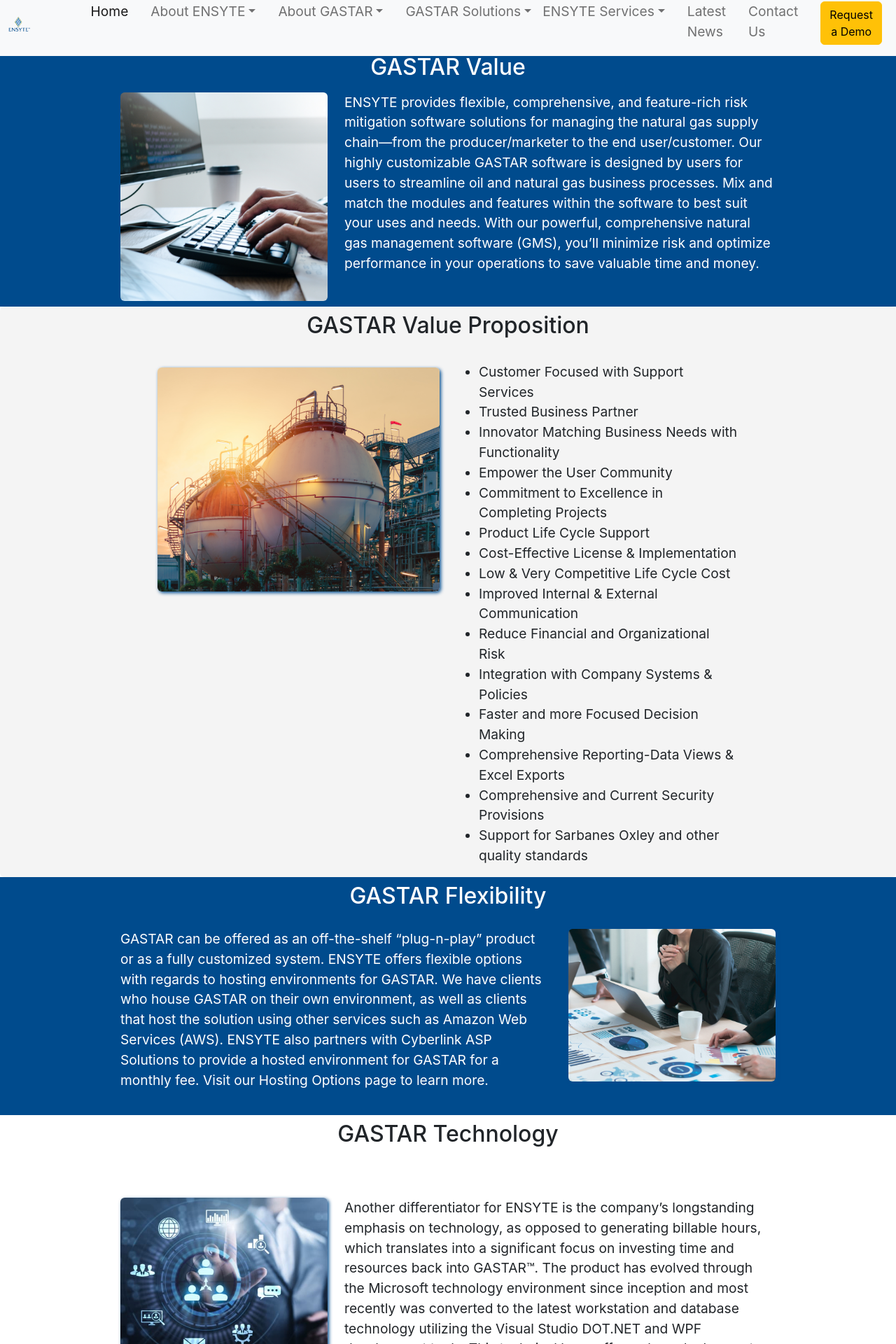
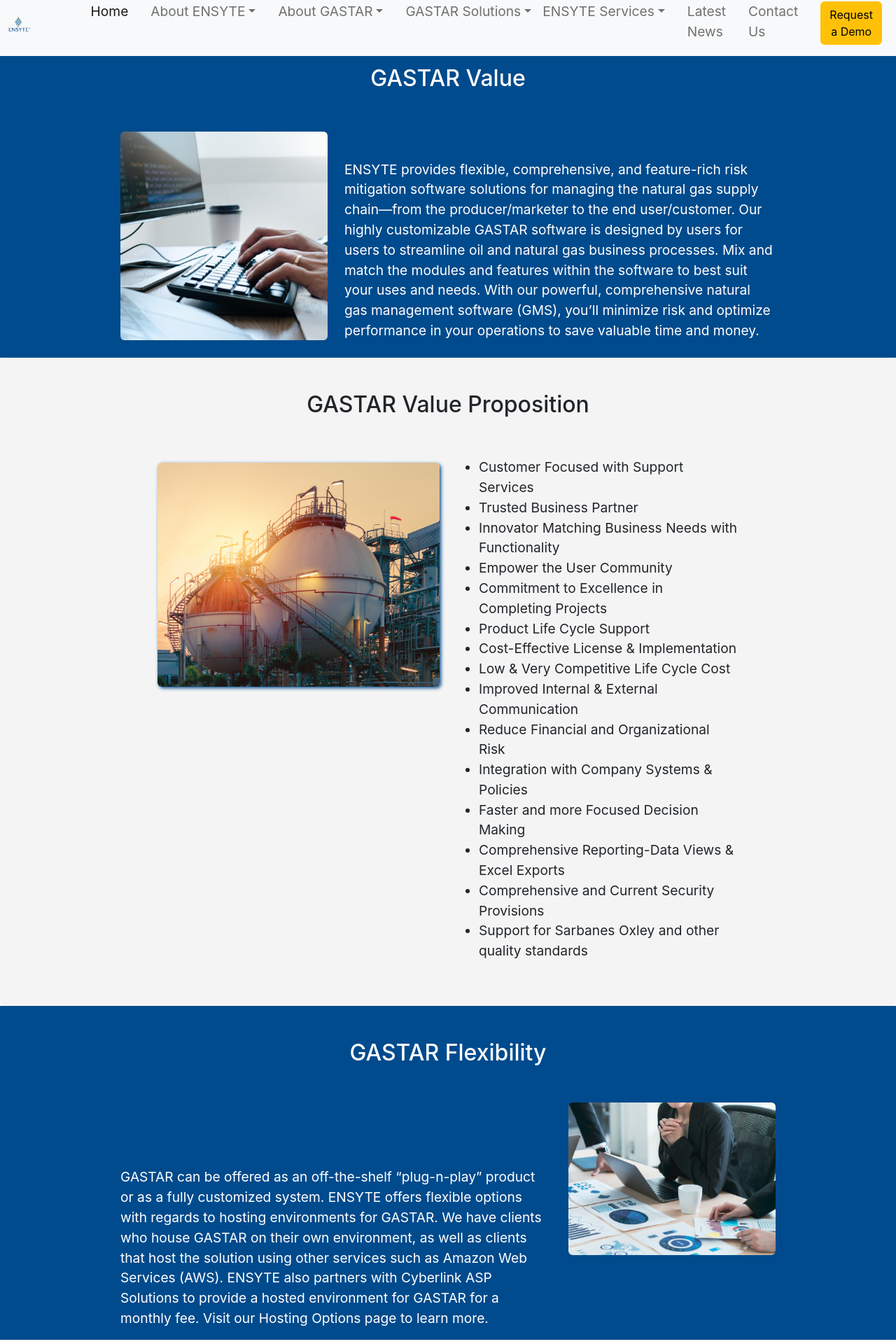
Before and after one commit to JeffGoji/React-Ensyte-Website, a React (Create React App) app: page /gastar-value in a window 1280 px wide. Shown: the part 14-1934 px from the top of the page at 70% size. Built offline with nearby package versions, Linux system fonts and the light colour scheme.

Commit message:
styling refractor

```diff
--- a/src/components/GastarSolutions/RetailGas.js
+++ b/src/components/GastarSolutions/RetailGas.js
@@ -19,7 +19,7 @@ const RetailGas = () => {
                 <div className="col-lg-2 col-sm-12 text-center">
                     <img src={image1} alt="Product" className=' img-fluid m-2 rounded imgShadow' style={{ maxHeight: "300px" }} />
                 </div>
-                <div className="col-lg-8 col-md-12 col-sm-12 text-justify">
+                <div className="col-lg-8 col-md-12 col-sm-12 text-justify mt-5">
                     <p>GASTAR provides an integrated pipeline transportation solution to support all transaction-related aspects of Shipper/Transporter business practices in compliance with NAESB standards. The solution includes a Customer Relationship Management (CRM) Module, which houses all customer information and works in tandem with a Contracts Management Module to manage all city gate suppliers, marketers, pooling tariff structures, LDC transportation customers, and any other business parties.
                     </p>
                 </div>
--- a/src/components/pages/Flex.js
+++ b/src/components/pages/Flex.js
@@ -3,9 +3,9 @@ import value2 from '../../assets/img/gas-producer.jpg'
 function Flex(props) {
     return (
         <div className="row blue-bg text-white justify-content-center align-self-center blue-team">
-            <h2 className='text-center mb-4 mt-2'>GASTAR Flexibility</h2>
-            <div className="col-lg-6 col-sm-12 mt-1 ">
-                <p>GASTAR can be offered as an off-the-shelf “plug-n-play” product or as a fully customized system. ENSYTE offers flexible options with regards to hosting environments for GASTAR. We have clients who house GASTAR on their own environment, as well as clients that host the solution using other services such as Amazon Web Services (AWS). ENSYTE also partners with Cyberlink ASP Solutions to provide a hosted environment for GASTAR for a monthly fee. Visit our Hosting Options page to learn more.</p>
+            <h2 className='text-center mb-5 mt-5'>GASTAR Flexibility</h2>
+            <div className="col-lg-6 col-sm-12 mt-5 ">
+                <p className='mt-5'>GASTAR can be offered as an off-the-shelf “plug-n-play” product or as a fully customized system. ENSYTE offers flexible options with regards to hosting environments for GASTAR. We have clients who house GASTAR on their own environment, as well as clients that host the solution using other services such as Amazon Web Services (AWS). ENSYTE also partners with Cyberlink ASP Solutions to provide a hosted environment for GASTAR for a monthly fee. Visit our Hosting Options page to learn more.</p>
             </div>
             <div className="col-lg-3 col-sm-12 text-center">
                 <img src={value2} alt="Product" className='mt-1 mb-5 img-fluid rounded imgShadow' />
--- a/src/components/pages/GasStarOverview.js
+++ b/src/components/pages/GasStarOverview.js
@@ -59,7 +59,7 @@ const GasSupply = () => {
             {/* </div> */}
 
 
-            <div className="row">
+            <div className="row mt-5 bg-lighter-grey">
                 <div className="col-lg-6 col-sm-12 text-center">
                     <img src={devTeam} alt="Dev Support" className='mt-5 mb-5 rounded img-fluid imgShadow' style={{ maxHeight: "300px" }} />
                 </div>
--- a/src/components/pages/GastarHosting.js
+++ b/src/components/pages/GastarHosting.js
@@ -18,7 +18,7 @@ const GastarHosting = () => {
                 {/* <div className="col-lg-6 col-sm-12 text-center">
                     <img src={img1} alt="Hosting Options" className='img-fluid rounded-3 mb-5 imgShadow' style={{ maxWidth: "90%" }} />
                 </div> */}
-                <div className="col-lg-10 col-sm-12 text-justify">
+                <div className="col-lg-10 col-sm-12 text-justify mb-5">
                     <div className="card border-2 mb-3 cardshadow rounded-4">
                         <div className="card-header blue-bg"><h3 className="card-title text-center text-white">GASTAR Hosting Options</h3></div>
                         <div className="card-body bg-white">
@@ -82,7 +82,7 @@ const GastarHosting = () => {
                 <h2 className="text-center text-white mt-2 mb-2">ENSYTE Hosted Environment Security Protocols</h2>
             </div>
 
-            <div className='row justify-content-center bg-lighter-grey'>
+            <div className='row justify-content-center bg-lighter-grey mb-5'>
 
                 <div className="col-lg-6 col-sm-12 text-center">
                     <img src={img2} alt="ENSYTE Hosted Environment Security Protocols" className='img-fluid' style={{ maxWidth: "90%" }} />
--- a/src/components/pages/GastarValue.js
+++ b/src/components/pages/GastarValue.js
@@ -13,7 +13,7 @@ const GasSupply = () => {
     }, []);
 
     return (
-        <div className="container-fluid bg-white">
+        <div className="container-fluid">
             <Value />
             <Value2 />
             <Flex />
--- a/src/components/pages/Tech1.js
+++ b/src/components/pages/Tech1.js
@@ -2,14 +2,14 @@ import devTeam from '../../assets/img/customized-solutions-02.jpg'
 
 function Tech1(props) {
     return (
-        <div className="row mt-2 justify-content-center align-self-center">
-            <h2 className='text-center mb-4'>GASTAR Technology</h2>
+        <div className="row mt-5 justify-content-center align-self-center">
+            <h2 className='text-center mb-5'>GASTAR Technology</h2>
             <div className="col-lg-3 col-sm-12 text-center">
                 <img src={devTeam} alt="Dev Support" className='mt-5 mb-5 rounded img-fluid imgShadow' style={{ maxHeight: "300px" }} />
             </div>
             <div className="col-lg-6 col-sm-12 text-justify mt-5 mb-4 justify-content-end">
 
-                <p>
+                <p className='mt-5'>
                     Another differentiator for ENSYTE is the company’s longstanding emphasis on technology, as opposed to generating billable hours, which translates into a significant focus on investing time and resources back into GASTAR™. The product has evolved through the Microsoft technology environment since inception and most recently was converted to the latest workstation and database technology utilizing the Visual Studio DOT.NET and WPF development tools. This technical base offers a long deployment life with minimal annual resource allocations for upgrades. Full adherence to the Microsoft software development and deployment tool sets assures the GASTAR™ client of long-term deployment and return on investment.</p>
             </div>
         </div>
--- a/src/components/pages/Value.js
+++ b/src/components/pages/Value.js
@@ -4,11 +4,11 @@ import value2 from '../../assets/img/gastar-value.png'
 function Value(props) {
     return (
         <div className="row blue-bg blue-pc text-white justify-content-center align-self-center mt-2">
-            <h2 className='text-center'>GASTAR Value</h2>
+            <h2 className='text-center mb-5 mt-3'>GASTAR Value</h2>
             <div className="col-lg-3 col-sm-12 text-center">
                 <img src={value2} alt="Product" className='mt-2 img-fluid rounded mb-2' />
             </div>
-            <div className="col-lg-6 col-sm-12 mt-2 mb-2">
+            <div className="col-lg-6 col-sm-12 mt-5 mb-2">
                 <p>ENSYTE provides flexible, comprehensive, and feature-rich risk mitigation software solutions for managing the natural gas supply chain—from the producer/marketer to the end user/customer. Our highly customizable GASTAR software is designed by users for users to streamline oil and natural gas business processes. Mix and match the modules and features within the software to best suit your uses and needs. With our powerful, comprehensive natural gas management software (GMS), you’ll minimize risk and optimize performance in your operations to save valuable time and money.</p>
             </div>
         </div>
--- a/src/components/pages/Value2.js
+++ b/src/components/pages/Value2.js
@@ -9,8 +9,8 @@ function Value2(props) {
 
     return (
         <div className='row justify-content-center bg-lighter-grey rounded'>
-            <h2 className="card-title mb-4 mt-2 text-center">GASTAR Value Proposition</h2>
-            <div className="col-lg-4 col-sm-12 mt-2 order-last justify-content-start">
+            <h2 className="card-title mb-5 mt-5 text-center">GASTAR Value Proposition</h2>
+            <div className="col-lg-4 col-sm-12 mt-2 mb-5 order-last justify-content-start">
 
 
                 <ul>
```
Also changed, not shown: src/components/GastarSolutions/Natgas.js (+4 -4 lines), src/components/GastarSolutions/Producer.js (+3 -6 lines), src/components/pages/GastarSecurity.js (+11 -11 lines).
